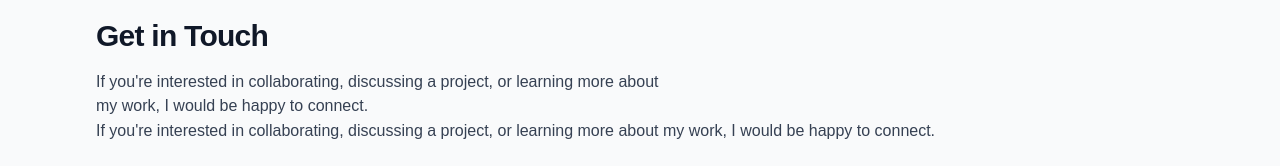
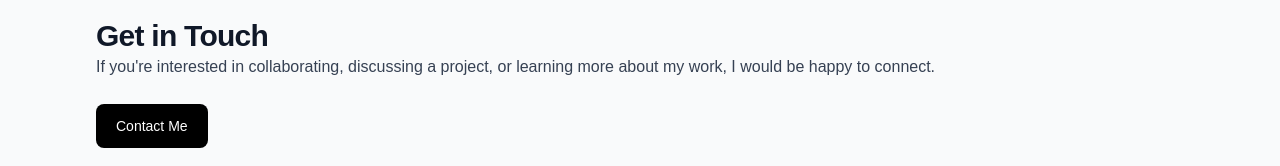
Before and after one commit to PennyAhlstrom/my-portfolio, a Next.js app: page / in a window 1280 px wide. Shown: the part 1441-1607 px from the top of the page. Built offline with nearby package versions, Linux system fonts and the light colour scheme.

Commit message:
removed html element p from contact section

```diff
--- a/components/home/ContactSection.tsx
+++ b/components/home/ContactSection.tsx
@@ -4,6 +4,7 @@ import SectionHeader from "@/components/ui/SectionHeader";
 //import Link from "next/link";
 import Text from "@/components/ui/Text";
 import Button from "@/components/ui/Button";
+import AppLink from "@/components/ui/AppLink";
 
 export default function ContactSection() {
   return (
@@ -12,21 +13,16 @@ export default function ContactSection() {
         <SectionHeader variant="dark">Get in Touch</SectionHeader>
         {/* <h2 className="text-2xl font-semibold">Get in Touch</h2> */}
 
-        <p className="mt-4 max-w-xl text-gray-700">
-          If you're interested in collaborating, discussing a project, or learning
-          more about my work, I would be happy to connect.
-        </p>
-
         <Text className="mt-4 max-w-xl">
           If you're interested in collaborating, discussing a project, or
           learning more about my work, I would be happy to connect.
         </Text>
 
         <div className="mt-6">
-          <Button href="/contact" theme="light">
-            Contact Me
-          </Button>
+          <Button href="/contact" theme="light">Contact Me</Button>
+
         </div>
+
       </Container>
     </Section>
   );
```
